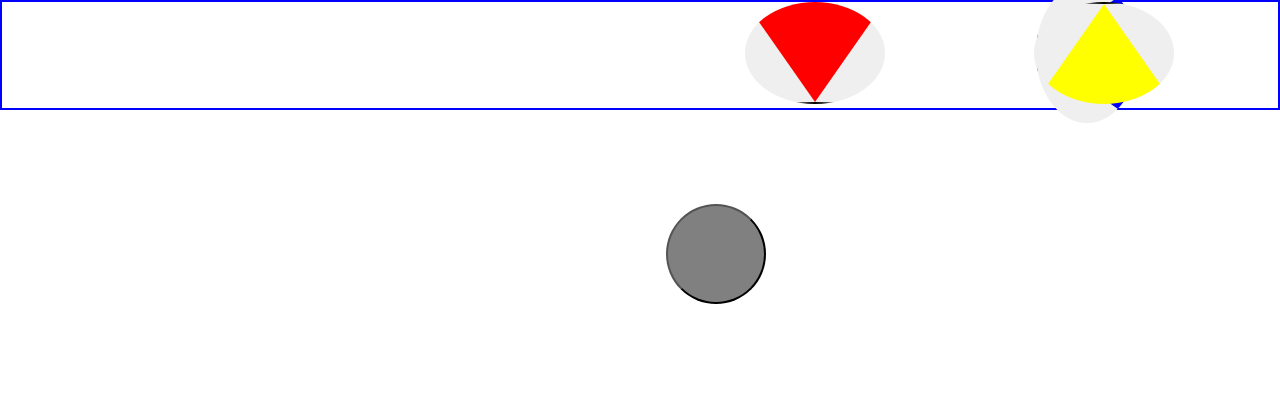
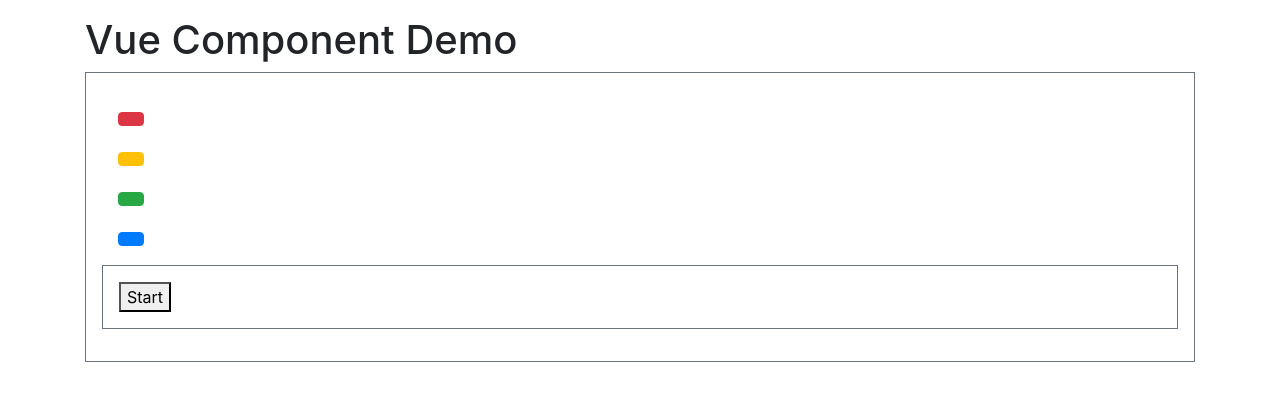
Before and after one commit to kendrajordan/Simon, a plain HTML site: page index.html in a window 1280 px wide. Drawn offline with nearby package versions, Linux system fonts and the light colour scheme.

Commit message:
Active will be ready tomorrow

```diff
--- a/index.html
+++ b/index.html
@@ -1,27 +1,40 @@
-<!DOCTYPE html>
-<html lang="en" dir="ltr">
+<!doctype html>
+<html lang="en">
  <head>
+   <!-- Required meta tags -->
    <meta charset="utf-8">
-    <title>Simon</title>
+   <meta name="viewport" content="width=device-width, initial-scale=1, shrink-to-fit=no">
+
+   <!-- Bootstrap CSS -->
    <link rel="stylesheet" href="https://stackpath.bootstrapcdn.com/bootstrap/4.1.3/css/bootstrap.min.css" integrity="sha384-MCw98/SFnGE8fJT3GXwEOngsV7Zt27NXFoaoApmYm81iuXoPkFOJwJ8ERdknLPMO" crossorigin="anonymous">
-    <link rel="stylesheet" href="style.css" type="text/css">
+
+   <title>Vue Component Demo</title>
  </head>
-  <body>
-      <div class="gameboard">
-      <div id='app'>
-        <div v-cloak>
-          <button id="circle" v-on:click="game"></button>
-          <button class="cone-red"></button>
-          <button class="cone-blue rotate-90"></button>
-          <button class="cone-yellow rotate-180"></button>
-          <button class="cone-green rotate-270"></button>
+ <body class="container">
+   <h1 class="mt-3">Vue Component Demo</h1>
+
+   <div id="app1" class="p-3 mb-3 border border-secondary">
+
+       <div class="m-3" v-for="i in colors">
+           <sample v-bind:colorclass="i" v-bind:random-item="randomItem"></sample>
+       </div>
+
+       <div class="p-3 mb-3 border border-secondary">
+
+      <button v-on:click="game">Start</button>
+
     </div>
    </div>
-    </div>
+
+
+   <!-- Optional JavaScript -->
+   <!-- jQuery first, then Popper.js, then Bootstrap JS -->
    <script src="https://code.jquery.com/jquery-3.3.1.slim.min.js" integrity="sha384-q8i/X+965DzO0rT7abK41JStQIAqVgRVzpbzo5smXKp4YfRvH+8abtTE1Pi6jizo" crossorigin="anonymous"></script>
    <script src="https://cdnjs.cloudflare.com/ajax/libs/popper.js/1.14.3/umd/popper.min.js" integrity="sha384-ZMP7rVo3mIykV+2+9J3UJ46jBk0WLaUAdn689aCwoqbBJiSnjAK/l8WvCWPIPm49" crossorigin="anonymous"></script>
    <script src="https://stackpath.bootstrapcdn.com/bootstrap/4.1.3/js/bootstrap.min.js" integrity="sha384-ChfqqxuZUCnJSK3+MXmPNIyE6ZbWh2IMqE241rYiqJxyMiZ6OW/JmZQ5stwEULTy" crossorigin="anonymous"></script>
+
    <script src="https://cdn.jsdelivr.net/npm/vue@2.5.17/dist/vue.js"></script>
    <script src="main.js"></script>
+
  </body>
 </html>
--- a/main.js
+++ b/main.js
@@ -1,14 +1,34 @@
+Vue.component('sample', {
 
-var app = new Vue({
-  el:"#app",
-  data:{
-    buttons:['left','right','up','down'],
-  },
-  methods:{
-    game:function(){
-    let randomItem = this.buttons[Math.floor(Math.random()*this.buttons.length)];
-      console.log(randomItem);
+    props: ['colorclass','randomItem'],
+
+    data: function () {
+
+        return {
+            count: 0
+        }
+    },
+
+    template: '<button class="btn" v-bind:class="[ colorclass, (randomItem===colorclass)? \'active\' :\'\']" ></button>'
+
+});
+
+let app1 = new Vue({
+
+    el: "#app1",
+
+    data: {
+        message: "How are you today?",
+        colors: ['btn-danger', 'btn-warning', 'btn-success', 'btn-primary'],
+        randomItem:""
+    },
+
+    methods: {
+      game : function() {
+        // console.log(' I am here')
+      this.randomItem = this.colors[Math.floor(Math.random()*this.colors.length)];
+      // console.log(randomItem);
+      }
     }
 
-  }
-})
+});
--- a/style.css
+++ b/style.css
@@ -1,67 +1,24 @@
-#circle {
-  width: 100px;
-  height: 100px;
-  background: gray;
-  border-radius: 50%;
-  position: relative;
-  left:52%;
-  top:200px;
-  z-index: 5;
+/* .button() {
+  &:active {
+
+  }
 }
-button{
-  margin:0;
-  padding:0;
+
+#primary {
+  button()
 }
-.cone-red {
-  width: 0;
-  height: 0;
-  border-left: 70px solid transparent;
-  border-right: 70px solid transparent;
-  border-top: 100px solid red;
-  border-radius: 50%;
-  position:relative;
-  left:50%;
+
+#success {
+  button()
 }
-.cone-blue {
-  width: 0;
-  height: 0;
-  border-left: 70px solid transparent;
-  border-right: 70px solid transparent;
-  border-top: 100px solid blue;
-  border-radius: 50%;
-  position:relative;
-  left:60%;
+
+#danger {
+  button()
 }
-.cone-yellow {
-  width: 0;
-  height: 0;
-  border-left: 70px solid transparent;
-  border-right: 70px solid transparent;
-  border-top: 100px solid yellow;
-  border-radius: 50%;
-  position:relative;
-  left:50%;
+
+#warning {
+  button()
+} */
+button:active {
+
 }
-.cone-green {
-  width: 0;
-  height: 0;
-  border-left: 70px solid transparent;
-  border-right: 70px solid transparent;
-  border-top: 100px solid green;
-  border-radius: 50%;
-  position:relative;
-  left:40%;
-  bottom:198px;
-}
-.rotate-90{
-  transform:rotate(90deg);
-}
-.rotate-180{
-  transform:rotate(180deg);
-}
-.rotate-270{
-  transform:rotate(270deg);
-}
-div.gameboard{
-  border:blue 2px solid;
-}
```
Lines whose indentation alone changed are shown as unchanged.
